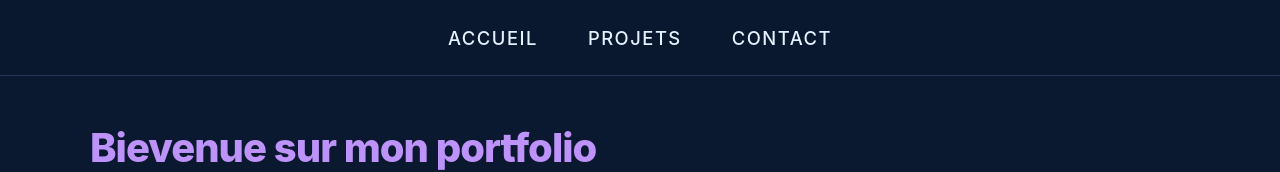
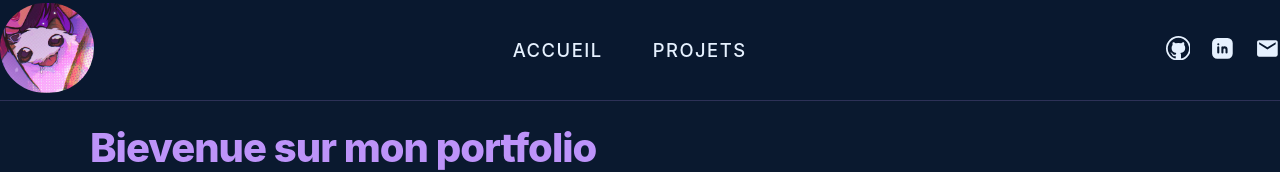
Before and after one commit to neshdras/portfolio-react, a React (Vite) app: page / in a window 1280 px wide. Shown: the top 172 px of the page. Built offline with nearby package versions, Linux system fonts and the light colour scheme.

Commit message:
add logo in header

```diff
--- a/src/App.tsx
+++ b/src/App.tsx
@@ -1,7 +1,6 @@
 import { Routes, Route } from 'react-router-dom'
 import Home from './pages/Home'
 import Projects from './pages/Projects'
-import Contact from './pages/Contact'
 import NotFound from './pages/NotFound'
 import './styles/global.scss'
 
@@ -11,7 +10,6 @@ function App() {
     <Routes>
       <Route path='/' element={<Home/>}/>
       <Route path='/projects' element={<Projects/>}/>
-      <Route path='/contact' element={<Contact/>}/>
       <Route path='*' element={<NotFound/>}/>
     </Routes>
   )
--- a/src/composants/ContactCard.tsx
+++ b/src/composants/ContactCard.tsx
@@ -1,3 +1,19 @@
-type Contact = {
+import { VscGithub } from "react-icons/vsc"
+import { TbBrandLinkedinFilled } from "react-icons/tb"
+import { MdEmail } from "react-icons/md";
 
-}
+const Contact = () =>{
+    return(
+        <>
+                <div>
+                    <ul>
+                       <li><a href="https://github.com/neshdras"><VscGithub className='react-icon' /></a></li>
+                        <li><a href="https://www.linkedin.com/in/antonin-foret-78955a3a7/"><TbBrandLinkedinFilled className='react-icon' /></a></li>
+                        <li><a href="mailto:antoninforet67@gmail.com"><MdEmail className='react-icon'  /></a></li>
+                    </ul>
+                </div>
+        </>
+    )
+};
+
+export default Contact
--- a/src/composants/Header.tsx
+++ b/src/composants/Header.tsx
@@ -1,14 +1,17 @@
 import { Link } from "react-router-dom";
 import '../styles/header.scss';
+import Contact from "./ContactCard";
+
 
 const Navbar = () => (
     <header>
-
+        <a href="/"><img src="/img/poro.jpg" alt="logo" height="75" /></a>
         <nav className="navbar">
             <Link to="/">Accueil</Link>
             <Link to="/projects">Projets</Link>
-            <Link to="/contact">Contact</Link>
         </nav>
+            <Contact/>
+            <a href="mailto:"></a>
     </header>
 );
 
--- a/src/pages/Contact.tsx
+++ /dev/null
@@ -1,28 +0,0 @@
-import Footer from '../composants/Footer'
-import { VscGithub } from "react-icons/vsc"
-import { TbBrandLinkedinFilled } from "react-icons/tb"
-import { MdContactMail } from "react-icons/md";
-import Navbar from '../composants/Header';
-
-const Contact = () =>{
-    return(
-        <>
-            <Navbar/>
-            <main>
-
-                <div>
-                    <ul>
-                       <li><a href="https://github.com/neshdras"><VscGithub className='react-icon' /></a></li>
-                        <li><a href="https://www.linkedin.com/in/antonin-foret-78955a3a7/"><TbBrandLinkedinFilled className='react-icon' /></a></li>
-                        <li><a href="mailto:antoninforet67@gmail.com"><MdContactMail className='react-icon' /></a></li>
-                    </ul>
-                </div>
-
-
-            </main>
-            <Footer/>
-        </>
-    )
-};
-
-export default Contact
--- a/src/styles/global.scss
+++ b/src/styles/global.scss
@@ -30,7 +30,7 @@ a{
     font-size: 1.15rem;
     text-transform: uppercase;
     font-weight: 500;
-    transition: all 0.3s ease-in-out;
+    transition: all 0.4s ease;
     &:hover{
         color: $accent-color;
         letter-spacing: 2.5px;
--- a/src/styles/header.scss
+++ b/src/styles/header.scss
@@ -2,7 +2,7 @@
 
 header{
     background-color: rgba(10, 25, 47, 0.85);
-    height: 75px;
+    height: 100px;
     position: fixed;
     width: 100%;
     top: 0;
@@ -11,15 +11,33 @@ header{
     border-bottom: 1px solid rgba(189, 147, 249, 0.2);
     z-index: 1000;
     backdrop-filter: blur(10px);
+    justify-content: space-around;
+    img{
+        height: 90px;
+        border-radius: 60px;
+    }
     .navbar{
         display: flex;
         column-gap: 20px;
         width: 100%;
         max-width: 1200px;
-        margin: 0 auto;
         justify-content: center;
         gap: 50px;
         letter-spacing: 1.5px;
-
+        align-items: center;
+    }
+    ul{
+        display: flex;
+        gap: 20px;
+        list-style: none;
+        padding: 0;
+        .react-icon{
+            font-size: 1.55rem;
+            &:hover{
+                color: $accent-color;
+                transform: rotate(10deg) scale(1.2);
+                filter: drop-shadow(0 0 15px $accent-color);
+            }
+        }
     }
 }
```
Also changed, not shown: public/img/poro.jpg (added).
